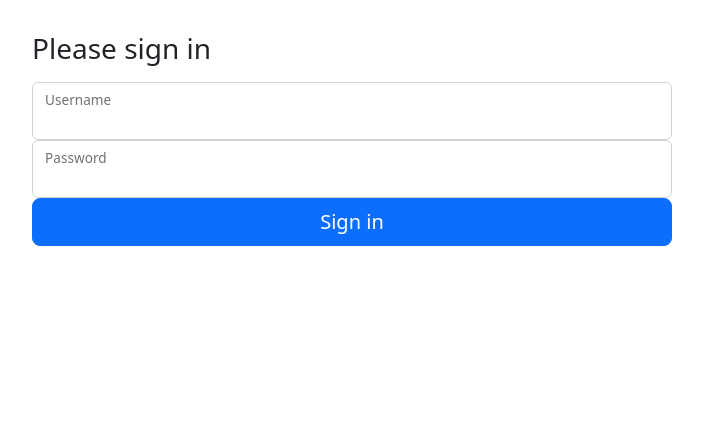
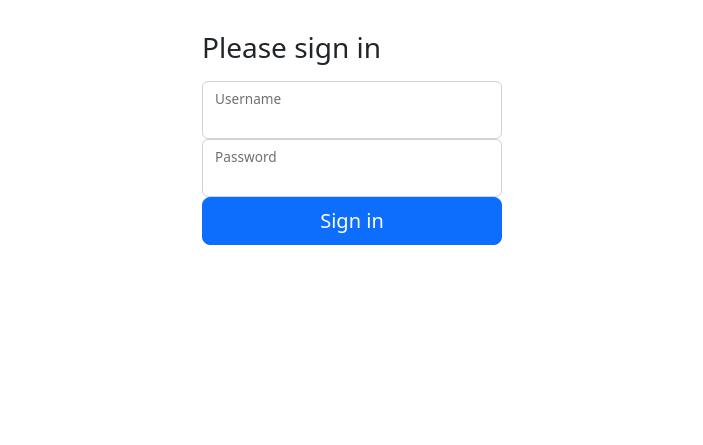
Before and after one commit to edigiacomo/django-statusboard, a Django app: template statusboard/templates/statusboard/login.html in a window 1280 px wide. Shown: the part 56-501 px from the top of the page, without its empty margins (288-991 px from the left). Run offline with Django 3.2, Linux system fonts and the light colour scheme; the template is opened without the code that fills it, so the values that code supplies are empty; some libraries are stand-ins or nearby versions.

Commit message:
login page

```diff
--- a/statusboard/static/statusboard/css/statusboard.css
+++ b/statusboard/static/statusboard/css/statusboard.css
@@ -51,3 +51,8 @@ div.form-group.required label.form-label:after {
 .footer {
     text-align: center;
 }
+
+.form-signin {
+  max-width: 330px;
+  padding: 15px;
+}
--- a/statusboard/templates/statusboard/base.html
+++ b/statusboard/templates/statusboard/base.html
@@ -27,6 +27,7 @@
         {% block script %}
         <script src="{% static "statusboard/js/bootstrap.bundle.min.js" %}"></script>
         {% endblock %}
+
     </head>
     <body class="d-flex flex-column h-100">
         {% block header %}
--- a/statusboard/templates/statusboard/index.html
+++ b/statusboard/templates/statusboard/index.html
@@ -42,10 +42,10 @@
     <div class="incidents mt-3 mb-3">
         <h2>
             {% trans 'Recent incidents' %}
-            {% if perms.statusboard.incident_create %}
-            <small><a href="{% url "statusboard:incident:create" %}">{% trans 'create' %}</a></small>
-            {% endif %}
         </h2>
+        {% if perms.statusboard.incident_create %}
+        <small><a href="{% url "statusboard:incident:create" %}">{% trans 'create' %}</a></small>
+        {% endif %}
         {% include "statusboard/incident/list_snippet.html" with incidents=incidents perms=perms only %}
     </div>
     {% endif %}
--- a/statusboard/templates/statusboard/login.html
+++ b/statusboard/templates/statusboard/login.html
@@ -3,7 +3,7 @@
 {% load i18n %}
 
 {% block content %}
-<main class="form-signin w-50 m-auto">
+<main class="form-signin w-100 m-auto">
     {% if form.errors %}
     <div class="alert alert-danger" role="alert">
         {% blocktrans %}
```
